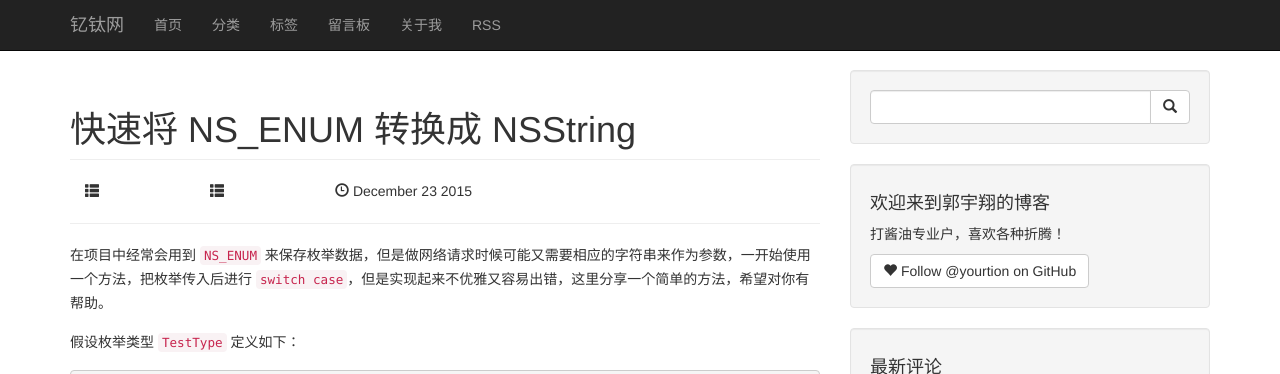
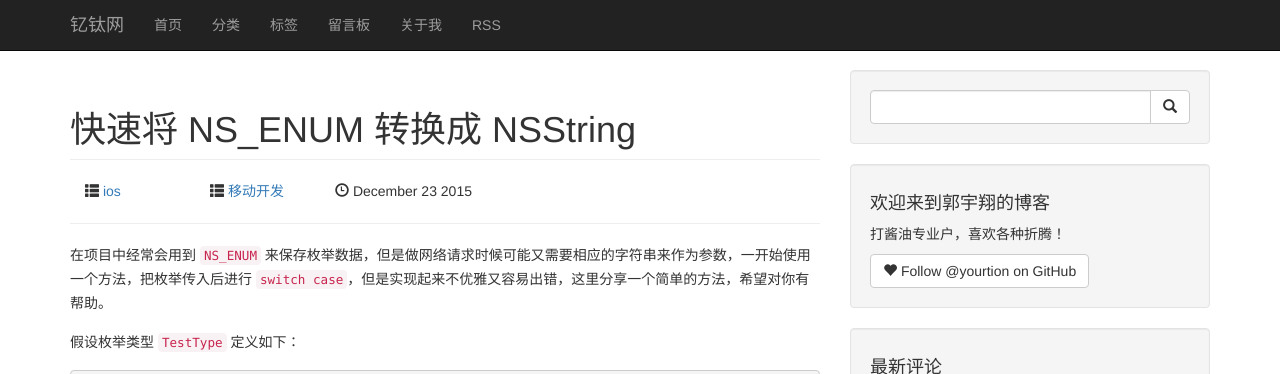
Before and after one commit to yourtion/yourtion.github.io, a Jekyll site: the page built from _posts/2015/12/2015-12-23-ns_enum_to_nsstring.md, in a window 1280 px wide and 1356 px high. Shown: the top 374 px of the window. Built offline with Jekyll 4.4.1, drawn with Linux system fonts in a browser that asks for light colours; Markdown is read by kramdown in place of the engine named in the settings; comment, search, counter and statistics services are not loaded.

Commit message:
update `ns_enum_to_nsstring`

```diff
--- a/_posts/2015/12/2015-12-23-ns_enum_to_nsstring.md
+++ b/_posts/2015/12/2015-12-23-ns_enum_to_nsstring.md
@@ -5,9 +5,9 @@ slug: ns_enum_to_nsstring
 title: "快速将 NS_ENUM 转换成 NSString"
 author: Yourtion
 keywords: ["NS_ENUM","转换","NSString"]
-description: ""
-category: ""
-tags: [""]
+description: "快速将 NS_ENUM 转换成 NSString"
+category: "ios"
+tags: ["移动开发"]
 ---
 {% include JB/setup %}
 
```
